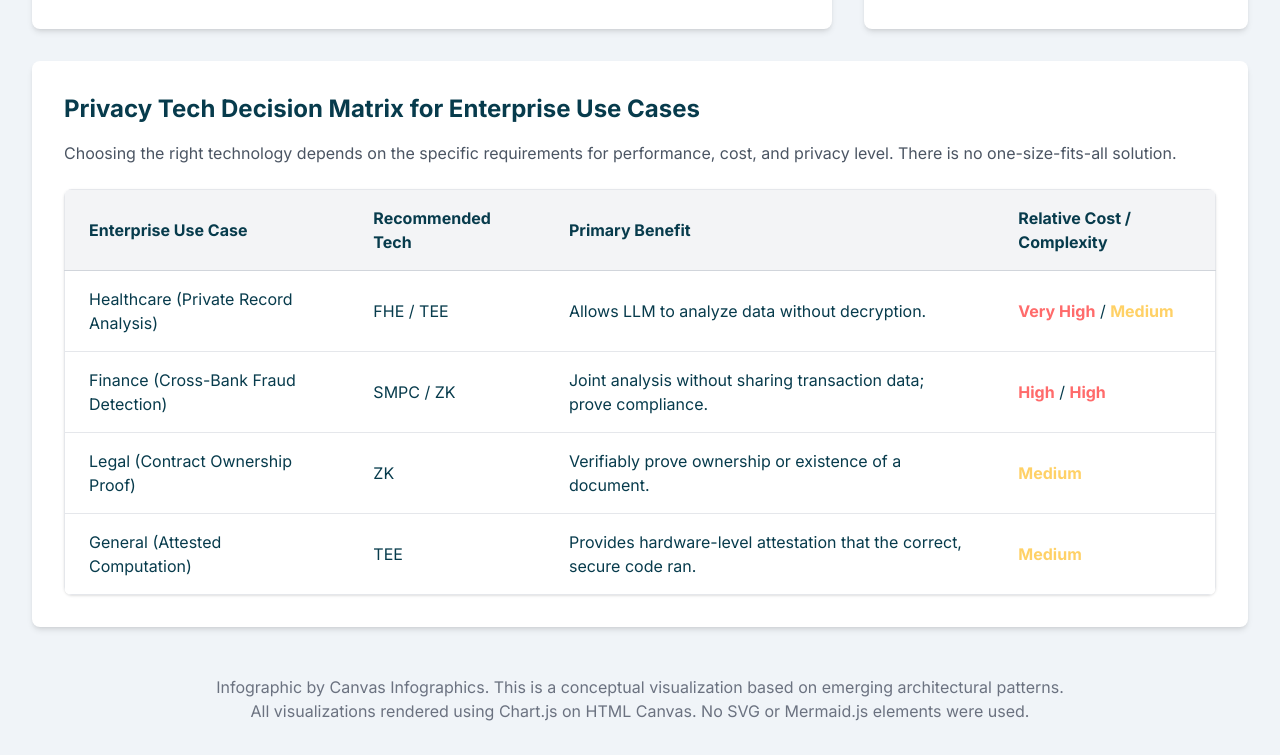
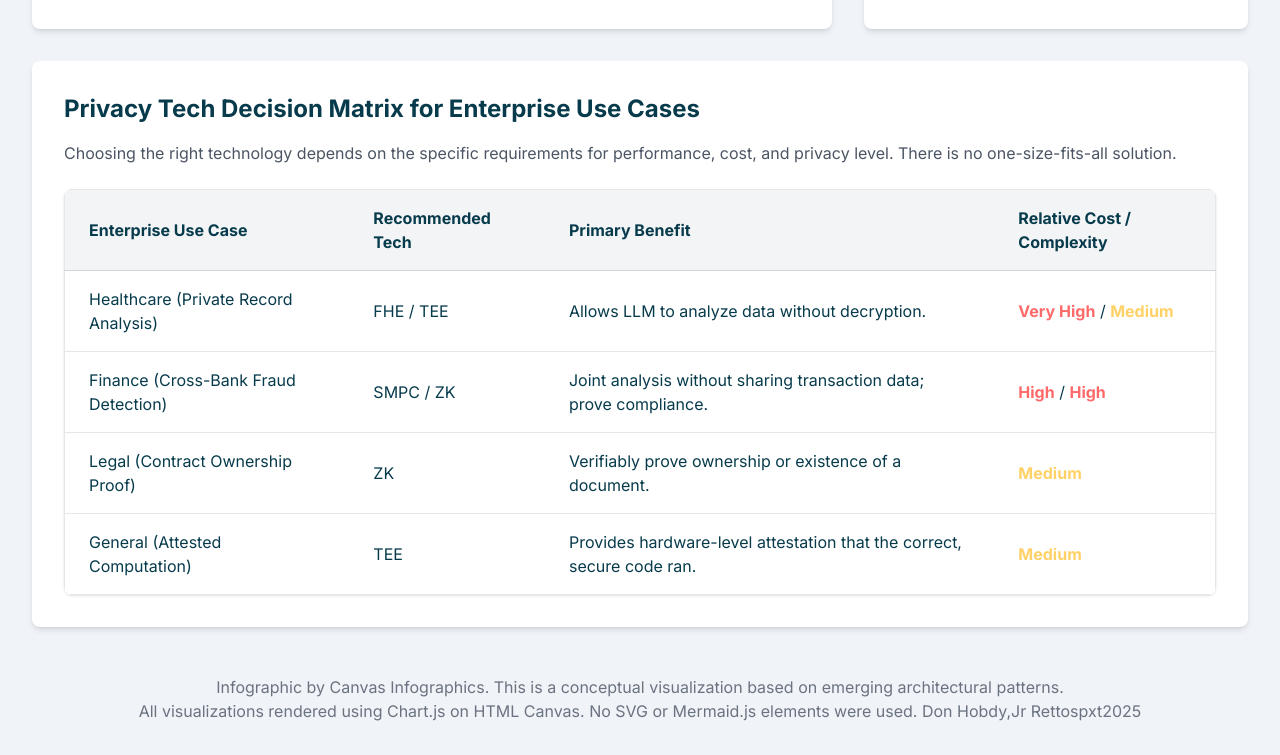
Before and after one commit to dhobdy062/ZKALLM-build, a plain HTML site: page index.html in a window 1280 px wide. Shown: the part 1929-2684 px from the top of the page. Drawn offline with nearby package versions, Linux system fonts and the light colour scheme.

Commit message:
Modify footer content in index.html
Updated footer text to include name and year.

```diff
--- a/index.html
+++ b/index.html
@@ -205,7 +205,7 @@
 
         <footer class="text-center text-gray-500 mt-12">
             <p>Infographic by Canvas Infographics. This is a conceptual visualization based on emerging architectural patterns.<br>
-            All visualizations rendered using Chart.js on HTML Canvas. No SVG or Mermaid.js elements were used.</p>
+            All visualizations rendered using Chart.js on HTML Canvas. No SVG or Mermaid.js elements were used. Don Hobdy,Jr Rettospxt2025</p>
         </footer>
     </div>
 
```
